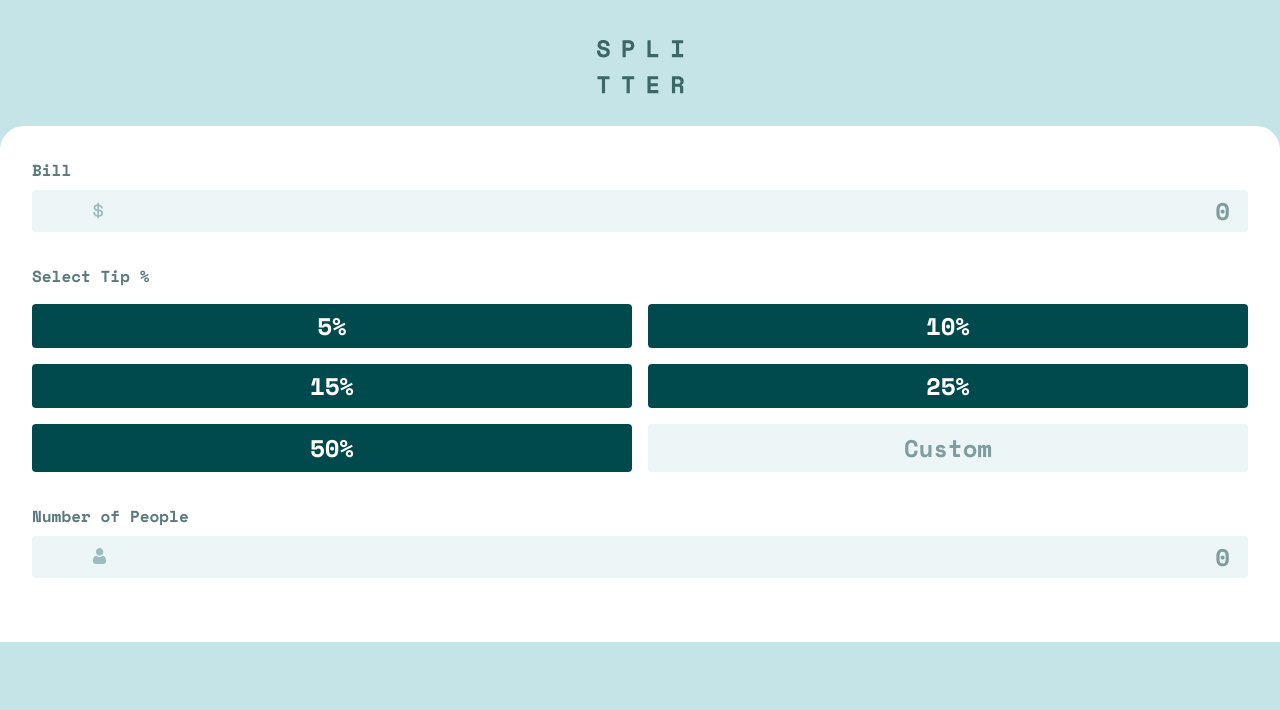
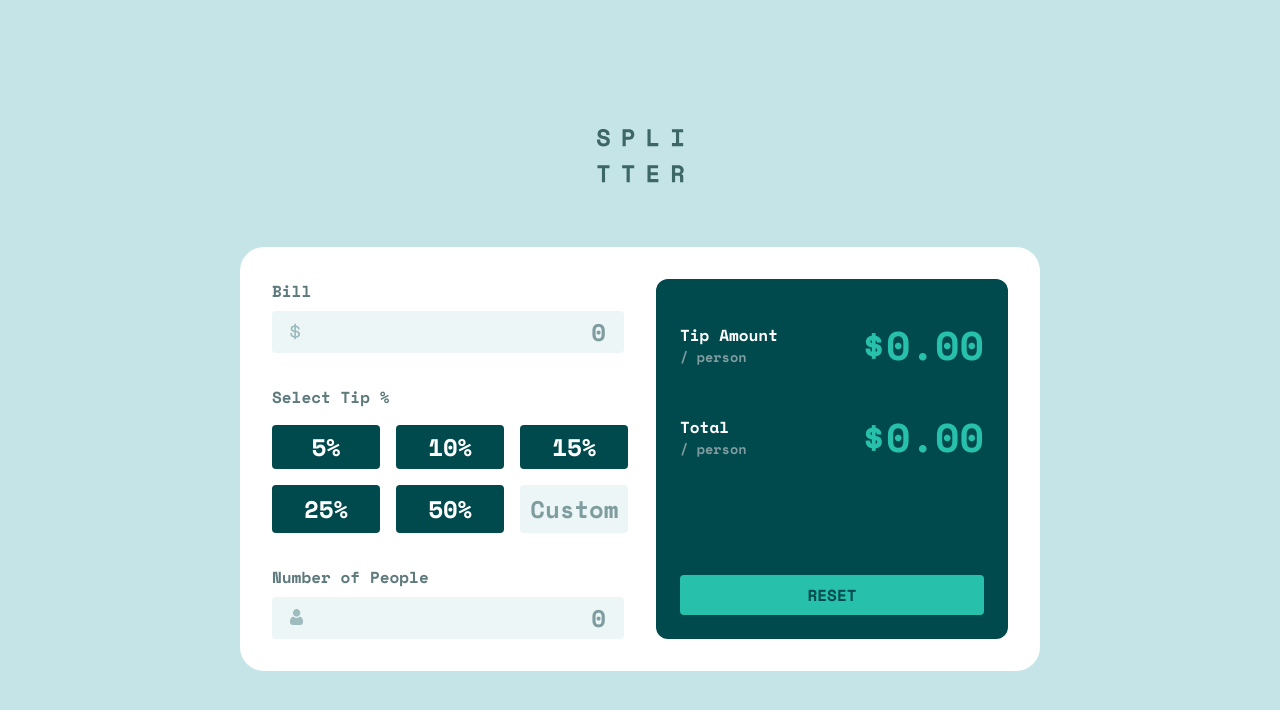
Before and after one commit to Appz-dk/splitter-app, a React (Vite) app: page / in a window 1280 px wide. Shown: the top 710 px of the page. Built offline with nearby package versions, Linux system fonts and the light colour scheme.

Commit message:
Added logic & Responsive layout

```diff
--- a/src/App.css
+++ b/src/App.css
@@ -20,11 +20,18 @@
   --fs-700: 2rem; /* May have to change this value*/
   --fs-600: 1.5rem;
   --fs-400: 1rem;
+  --fs-300: 0.85rem;
 
   /* Utils */
   --border-radius-small: 0.25rem;
   --border-radius-medium: 0.75rem;
   --border-radius-large: 1.5rem;
+}
+
+@media (min-width: 60em) {
+  :root {
+    --fs-700: 2.5rem;
+  }
 }
 
 /* Vite Root element */
@@ -69,6 +76,10 @@
 /* ####################### */
 /* Bill styling */
 /* ####################### */
+
+.bill {
+  min-width: 0;
+}
 
 .bill form {
   display: flex;
@@ -170,25 +181,95 @@
   color: var(--primary);
 }
 
-/* .bill__tip-container button {
-  color: var(--White);
-  background-color: var(--primary);
-  outline: none;
-  border: none;
-  border-radius: var(--border-radius-small);
-}
-
-.bill__tip-container button:is(:hover, :focus) {
-  background-color: var(--hover-clr);
-  color: var(--primary);
-} */
-
 /* ####################### */
 /* Output styling */
 /* ####################### */
 
-.output {
+.output-container {
+  display: flex;
+  flex-direction: column;
+  gap: var(--gap);
+  width: 100%;
+  padding: 1.5rem;
+  padding-top: 2.25rem;
   background-color: var(--primary);
-  width: 100%;
   border-radius: var(--border-radius-medium);
 }
+
+.output__amount-container {
+  display: flex;
+  justify-content: space-between;
+  align-items: center;
+}
+
+.output__type {
+  color: white;
+  font-size: var(--fs-400);
+}
+
+.output__type :last-child {
+  color: var(--neutral-600);
+  font-size: var(--fs-300);
+}
+
+.output__amount {
+  color: var(--secondary);
+  font-size: var(--fs-700);
+}
+
+.output-container button {
+  background-color: var(--secondary);
+  color: var(--primary);
+  font-weight: 700;
+  outline: none;
+  border: none;
+  border-radius: var(--border-radius-small);
+  text-transform: uppercase;
+  padding-block: 0.5rem;
+  cursor: pointer;
+  margin-top: auto;
+}
+
+.output-container button:is(:hover, :focus) {
+  background-color: var(--hover-clr);
+}
+
+/* ####################### */
+/* Layout changes */
+/* ####################### */
+
+@media (min-width: 45em) {
+  #root {
+    padding-block: 2rem;
+    display: grid;
+    place-items: center;
+  }
+
+  .App {
+    align-items: center;
+    justify-content: center;
+  }
+
+  .splitter__wrapper {
+    width: 50rem;
+    max-width: 90%;
+    border-radius: var(--border-radius-large);
+  }
+}
+
+@media (min-width: 60em) {
+  .App {
+    --gap: 4rem;
+  }
+
+  .splitter__wrapper {
+    --gap: 2rem;
+    display: grid;
+    grid-template-columns: 1fr 1fr;
+    max-width: 65rem;
+  }
+
+  .bill__tip-container {
+    grid-template-columns: repeat(3, calc(33% - calc(var(--gap) / 2)));
+  }
+}
--- a/src/components/Wrapper.tsx
+++ b/src/components/Wrapper.tsx
@@ -1,4 +1,4 @@
-import { useState } from "react";
+import { useEffect, useRef, useState } from "react";
 import Bill from "./bill/Bill";
 import Output from "./output/Output";
 
@@ -9,22 +9,23 @@
 };
 
 const defaultBillForm = {
-  bill: "0",
-  tip: "0",
-  people: "0",
+  bill: "",
+  tip: "",
+  people: "",
 };
 
-type BillOutput = {
-  tipPerPerson: string;
-  totalPerPerson: string;
+export type BillOutput = {
+  tipPerPerson: number;
+  totalPerPerson: number;
 };
 
 const defaultBillOutput = {
-  tipPerPerson: "0.00",
-  totalPerPerson: "0.00",
+  tipPerPerson: 0,
+  totalPerPerson: 0,
 };
 
 const Wrapper = () => {
+  const customTipRef = useRef<HTMLInputElement>(null);
   const [billForm, setBillForm] = useState<BillForm>(defaultBillForm);
   const [billOutput, setBillOutput] = useState<BillOutput>(defaultBillOutput);
 
@@ -33,16 +34,43 @@
       ...prev,
       [key]: value,
     }));
+  };
 
-    if (billForm.bill !== "0" && billForm.people !== "0" && billForm.tip !== "0") {
-      console.log("calculate");
+  const billReset = () => {
+    setBillForm(defaultBillForm);
+    setBillOutput(defaultBillOutput);
+
+    // Janky reset of custom tip input (because it has to be uncontrolled)
+    if (customTipRef.current !== null) {
+      customTipRef.current.value = "";
     }
   };
 
+  useEffect(() => {
+    if (billForm.bill !== "0" && billForm.people !== "0" && billForm.tip !== "0") {
+      const bill = Number(billForm.bill);
+      const tipProcent = Number(billForm.tip);
+      const people = Number(billForm.people);
+
+      // Guard clause
+      if (bill === 0 || people === 0) return;
+
+      // tip amount divided by amount of people
+      const tipPerPerson = ((bill / 100) * tipProcent) / people;
+      const totalPerPerson = bill / people + tipPerPerson;
+
+      // Store billOutput in state
+      setBillOutput({
+        tipPerPerson,
+        totalPerPerson,
+      });
+    }
+  }, [billForm]);
+
   return (
     <main className="splitter__wrapper">
-      <Bill onFormChange={onFormChange} billForm={billForm} />
-      <Output />
+      <Bill onFormChange={onFormChange} billForm={billForm} customTipRef={customTipRef} />
+      <Output billOutput={billOutput} billReset={billReset} />
     </main>
   );
 };
--- a/src/components/bill/Bill.tsx
+++ b/src/components/bill/Bill.tsx
@@ -1,37 +1,16 @@
-import { useState } from "react";
 import dollarSvg from "../../assets/images/icon-dollar.svg";
 import personSvg from "../../assets/images/icon-person.svg";
 import { BillForm } from "../Wrapper";
 import BillInput from "./BillInput";
 import BillTip from "./BillTip";
 
-// type BillForm = {
-//   bill: string;
-//   tip: string;
-//   people: string;
-// };
-
-// const defaultBillForm = {
-//   bill: "0",
-//   tip: "0",
-//   people: "0",
-// };
-
 type BillProps = {
   onFormChange: (key: string, value: string) => void;
   billForm: BillForm;
+  customTipRef: React.MutableRefObject<HTMLInputElement | null>;
 };
 
-const Bill: React.FC<BillProps> = ({ onFormChange, billForm }) => {
-  // const [billForm, setBillForm] = useState<BillForm>(defaultBillForm);
-
-  // const onFormChange = (key: string, value: string) => {
-  //   setBillForm((prev) => ({
-  //     ...prev,
-  //     [key]: value,
-  //   }));
-  // };
-
+const Bill: React.FC<BillProps> = ({ onFormChange, billForm, customTipRef }) => {
   const onBillSubmit = (e: React.FormEvent) => {
     e.preventDefault();
   };
@@ -46,8 +25,9 @@
           alt="$"
           onFormChange={onFormChange}
           formKey={"bill"}
+          value={billForm.bill}
         />
-        <BillTip onTipChange={onFormChange} billForm={billForm} />
+        <BillTip onTipChange={onFormChange} billForm={billForm} customTipRef={customTipRef} />
         <BillInput
           label="Number of People"
           type="number"
@@ -55,6 +35,7 @@
           alt="Icon of a person's shape"
           onFormChange={onFormChange}
           formKey={"people"}
+          value={billForm.people}
         />
       </form>
     </div>
--- a/src/components/bill/BillInput.tsx
+++ b/src/components/bill/BillInput.tsx
@@ -1,13 +1,23 @@
 type BillInputProps = {
+  value: string;
   label: string;
   type: string;
   svg: string;
   alt: string;
   formKey: string;
   onFormChange: (formKey: string, value: string) => void;
+  min?: number;
 };
 
-const BillInput: React.FC<BillInputProps> = ({ label, type, svg, alt, formKey, onFormChange }) => {
+const BillInput: React.FC<BillInputProps> = ({
+  value,
+  label,
+  type,
+  svg,
+  alt,
+  formKey,
+  onFormChange,
+}) => {
   return (
     <div className="bill__input-container">
       <label htmlFor={formKey}>{label}</label>
@@ -15,12 +25,26 @@
       {/* Can remove max if needed */}
       <input
         id={formKey}
+        value={value}
         className="bill__input"
         type={type}
         placeholder="0"
         min={0}
         max={100000}
         onChange={(e) => onFormChange(formKey, e.target.value)}
+        // Prevent scrolling from changing the number value
+        onWheel={(e) => e.currentTarget.blur()}
+
+        // Alternative that doesn't blur on scroll (but prevents scrolling from happening when cursor is over input element)
+        // onFocus={(e) =>
+        //   e.target.addEventListener(
+        //     "wheel",
+        //     function (e) {
+        //       e.preventDefault();
+        //     },
+        //     { passive: false }
+        //   )
+        // }
       />
     </div>
   );
--- a/src/components/bill/BillTip.tsx
+++ b/src/components/bill/BillTip.tsx
@@ -7,9 +7,10 @@
 type BillTipProps = {
   onTipChange: (key: string, tipAmount: string) => void;
   billForm: BillForm;
+  customTipRef: React.MutableRefObject<HTMLInputElement | null>;
 };
 
-const BillTip: React.FC<BillTipProps> = ({ onTipChange, billForm }) => {
+const BillTip: React.FC<BillTipProps> = ({ onTipChange, billForm, customTipRef }) => {
   return (
     <div className="bill__tip-container">
       <label>Select Tip %</label>
@@ -22,12 +23,27 @@
         />
       ))}
       <input
+        ref={customTipRef}
+        id="custom__tip"
         type="number"
         className="bill__input"
         placeholder="Custom"
         max={200}
         min={0}
         onChange={(e) => onTipChange("tip", e.target.value)}
+        // Prevents scrolling from changing the number value
+        onWheel={(e) => e.currentTarget.blur()}
+
+        // Alternative that doesn't blur on scroll (but prevents scrolling from happening when cursor is over input element)
+        // onFocus={(e) =>
+        //   e.target.addEventListener(
+        //     "wheel",
+        //     function (e) {
+        //       e.preventDefault();
+        //     },
+        //     { passive: false }
+        //   )
+        // }
       />
     </div>
   );
--- a/src/components/output/Output.tsx
+++ b/src/components/output/Output.tsx
@@ -1,7 +1,25 @@
+import { BillOutput } from "../Wrapper";
 import OutputAmount from "./OutputAmount";
 
-const Output = () => {
-  return <div className="output-container">{/* <OutputAmount /> */}</div>;
+type OutputProps = {
+  billOutput: BillOutput;
+  billReset: () => void;
+};
+
+const Output: React.FC<OutputProps> = ({ billOutput, billReset }) => {
+  return (
+    <div className="output-container">
+      <OutputAmount
+        outputAmount={billOutput.tipPerPerson.toFixed(2) || "0.00"}
+        outputType="Tip Amount"
+      />
+      <OutputAmount
+        outputAmount={billOutput.totalPerPerson.toFixed(2) || "0.00"}
+        outputType="Total"
+      />
+      <button onClick={billReset}>Reset</button>
+    </div>
+  );
 };
 
 export default Output;
--- a/src/components/output/OutputAmount.tsx
+++ b/src/components/output/OutputAmount.tsx
@@ -11,7 +11,7 @@
         <p>/ person</p>
       </div>
       <div className="output__amount">
-        <p>{outputAmount}</p>
+        <p>${outputAmount}</p>
       </div>
     </div>
   );
```
